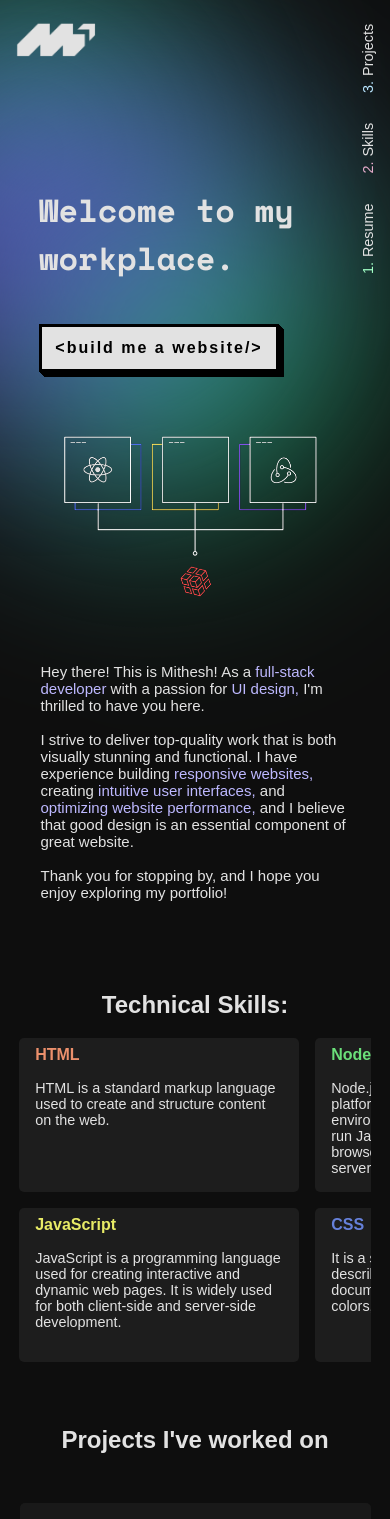
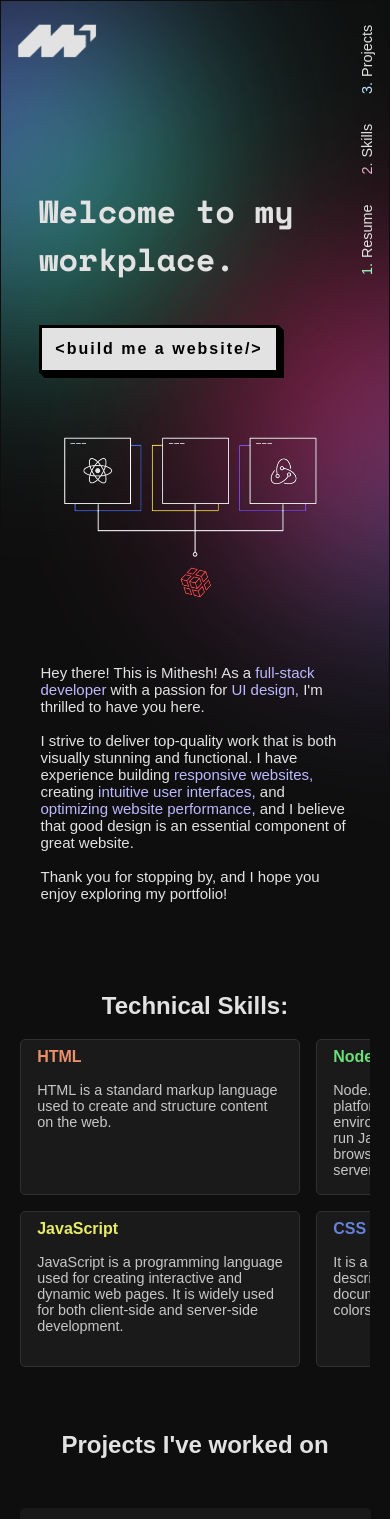
Before and after one commit to Mithesh-B/Portfolio, a React (Vite) app: page / in a window 390 px wide. Shown: the top 1519 px of the page. Built offline with nearby package versions, Linux system fonts and the light colour scheme; a web font is replaced by a local one.

Commit message:
updates + bug fix

```diff
--- a/src/app.scss
+++ b/src/app.scss
@@ -1,23 +1,42 @@
-html{
-
-    font-family: 'Satoshi', sans-serif;
-    background-color: #0e0e0e;
-    color: #e2e2e2;
-    overflow-x: hidden;
+html {
+  font-family: "Satoshi", sans-serif;
+  background-color: #0e0e0e;
+  color: #e2e2e2;
+  overflow-x: hidden;
+  --scrollbarBG: #4d4d4d88;
+  --thumbBG: #738086;
+}
+body {
+  overflow-x: hidden;
+  margin: 1px;
+}
+body::-webkit-scrollbar {
+  width: 9px;
 
 }
-body{
-  overflow-x:hidden;
-  margin: 0px;
-
+body {
+  scrollbar-width: thin;
+  scrollbar-color: var(--thumbBG) var(--scrollbarBG);
 }
-
+body::-webkit-scrollbar-track {
+  background: var(--scrollbarBG);
+}
+body::-webkit-scrollbar-thumb {
+  background-color: var(--thumbBG) ;
+  border-radius: 6px;
+  border: 2px solid var(--scrollbarBG);
+}
 
 
 .blob {
   background-color: aliceblue;
-  background: linear-gradient(to right, rgba(105, 250, 202, 0.815), rgba(202, 6, 22, 0.856));
-  height: 400px;
+  background: linear-gradient(
+    to right,
+    rgba(250, 105, 161, 0.562),
+    rgba(6, 130, 202, 0.466),
+        rgba(31, 145, 8, 0.466)
+  );
+  height: 300px;
   aspect-ratio: 1;
   position: absolute;
   left: 50%;
@@ -26,21 +45,16 @@ body{
   border-radius: 50%;
   filter: blur(70px);
   z-index: -1;
-
-
 }
 
-
 @media only screen and (max-width: 688px) {
-
-
-  body, html{
-    overflow-x:hidden;
+  body,
+  html {
+    overflow-x: hidden;
   }
 
-  .blob{
+  .blob {
     display: none;
     opacity: 0;
   }
-
 }
--- a/src/components/about/aboutme.scss
+++ b/src/components/about/aboutme.scss
@@ -31,6 +31,20 @@ html{
             top: -30%;
             border-radius: 50%;
             filter: blur(100px);
+            z-index: -1;
+            overflow-x: hidden;
+            animation: rotate 5s linear infinite;
+        }
+          .circle2{
+            background-color: aliceblue;
+            background: linear-gradient(200deg, #0b73c9d2 0%, #e6062b 100%);
+            height: 300px;
+            aspect-ratio: 1;
+            position: absolute;
+            left: 180%;
+            top: -40%;
+            border-radius: 50%;
+            filter: blur(70px);
             z-index: -1;
             overflow-x: hidden;
             animation: rotate 5s linear infinite;
@@ -109,7 +123,7 @@ html{
         }
 
         .blinker{
-            color: #e2e2e2;;
+            color: #e2e2e2;
             position: absolute;
             font-size: 0.7rem;
             top:60px;
@@ -134,7 +148,7 @@ html{
         .desc{
 
             justify-content: center;
-            color: #e2e2e2;;
+            color: #e2e2e2;
             font-size: 16px;
             width: 27rem;
             text-align: left;
@@ -177,6 +191,18 @@ html{
                 filter: blur(100px);
                 z-index: -1;
             }
+            .circle3{
+                background-color: aliceblue;
+       background: linear-gradient(200deg, #0b73c9d2 0%, #e6062b 100%);
+                height: 350px;
+                aspect-ratio: 1;
+                position: absolute;
+                left: 60%;
+                top: 50%;
+                border-radius: 50%;
+                filter: blur(100px);
+                z-index: -1;
+            }
 
 
 
--- a/src/components/contact/contact.scss
+++ b/src/components/contact/contact.scss
@@ -114,7 +114,7 @@
               margin-bottom: 16px;
 
               label {
-                margin-bottom: 8px;
+                margin-bottom: 2px;
                 font-weight: bold;
 
               }
--- a/src/components/nav/Nav.jsx
+++ b/src/components/nav/Nav.jsx
@@ -4,19 +4,44 @@ import './nav.scss'
 const Nav = ({skill, project}) => {
 
   return (
-    <nav className='navigation'>
-     <div className="left">
-      <div className="name">
-        <img className='mainlogo' src="../image.png" alt="" />
+    <nav className="navigation">
+      <div className="left">
+        <div className="name">
+          <img className="mainlogo" src="../image.png" alt="" />
+        </div>
       </div>
-     </div>
-     <div className="right">
-      <a className='reverse' href='https://drive.google.com/file/d/1ZCR96RHAIf5DUUrBTNdXud13zUsrFG3Y/view?usp=share_link' target='_blank'><span className='color1'>1. </span><span className='resume'>Resume</span></a>
-      <div className='reverse'><span className='color2'>2. </span><span onClick={() =>skill.current.scrollIntoView({behavior: 'smooth'})} className='skills'>Skills</span></div>
-      <div className='reverse'><span className='color3'>3. </span><span onClick={() =>project.current.scrollIntoView({behavior: 'smooth'})} className='navprojects'>Projects</span></div>
-     </div>
+      <div className="right">
+        <a
+          className="reverse"
+          href="https://drive.google.com/file/d/1KB5p1UdNYjQ3vpNkPWhWiYDsl4QBgZJJ/view?usp=drive_link"
+          target="_blank"
+        >
+          <span className="color1">1. </span>
+          <span className="resume">Resume</span>
+        </a>
+        <div className="reverse">
+          <span className="color2">2. </span>
+          <span
+            onClick={() => skill.current.scrollIntoView({ behavior: "smooth" })}
+            className="skills"
+          >
+            Skills
+          </span>
+        </div>
+        <div className="reverse">
+          <span className="color3">3. </span>
+          <span
+            onClick={() =>
+              project.current.scrollIntoView({ behavior: "smooth" })
+            }
+            className="navprojects"
+          >
+            Projects
+          </span>
+        </div>
+      </div>
     </nav>
-  )
+  );
 }
 
 export default Nav
--- a/src/components/skills/techskills.scss
+++ b/src/components/skills/techskills.scss
@@ -1,3 +1,5 @@
+
+
 .title2 {
   margin-top: 10rem;
   font-weight: 600;
@@ -11,23 +13,25 @@
   grid-template-columns: repeat(4, 250px);
   grid-template-rows: repeat(2, 250px);
   justify-content: center;
-  gap:15px;
+  gap:12px;
   transition-duration: 500ms;
 
 
 
   div {
     transition: transform 0.25s ease-in-out;
-    background-color: rgb(29, 29, 29);
+         background-color: #1a1a1a;
+
   }
 
   .grid {
     padding-left: 1rem;
     padding-right: 1rem;
     padding-top: 0.5rem;
-    outline: 2px solid;
-    outline-color: rgb(85, 85, 85);
-    border-radius: 5px;
+    border: 1px solid;
+    border-color: rgb(48, 48, 48);
+    border-radius: 3px;
+      transition: border-color 0.3s ease;
 
 
 
@@ -37,11 +41,15 @@
       text-align: left;
       padding-top: 1rem;
       padding-bottom: 1rem;
+       background-color: #0e0e0e00;
+       color: #c9c6c6;
 
     }
 
     .html,.js,.node,.react,.redux,.mongo,.strapi,.css{
       font-weight: 700;
+             background-color: #0e0e0e00;
+
     }
 
     .html {
@@ -74,12 +82,20 @@
   }
   .grid:hover {
     cursor: pointer;
-    transition-duration: 200ms;
-    background-color: rgb(24, 23, 23);
-    div{
-      background-color:  rgb(24, 23, 23);
-    }
+  border-color: #4db33d;
+  animation: border-color-change 2s infinite;
+
+
+
   }
+  @keyframes border-color-change {
+  0%, 100% {
+    border-color: #4db33d00;
+  }
+  50% {
+    border-color: #7e7e7e;
+  }
+}
 }
 
 .hover:hover{
@@ -87,7 +103,8 @@
   .tech{
     transition-delay: 0s;
     transition-duration: 500ms;
-    gap: 60px;
+
+
 
   }
 }
```
